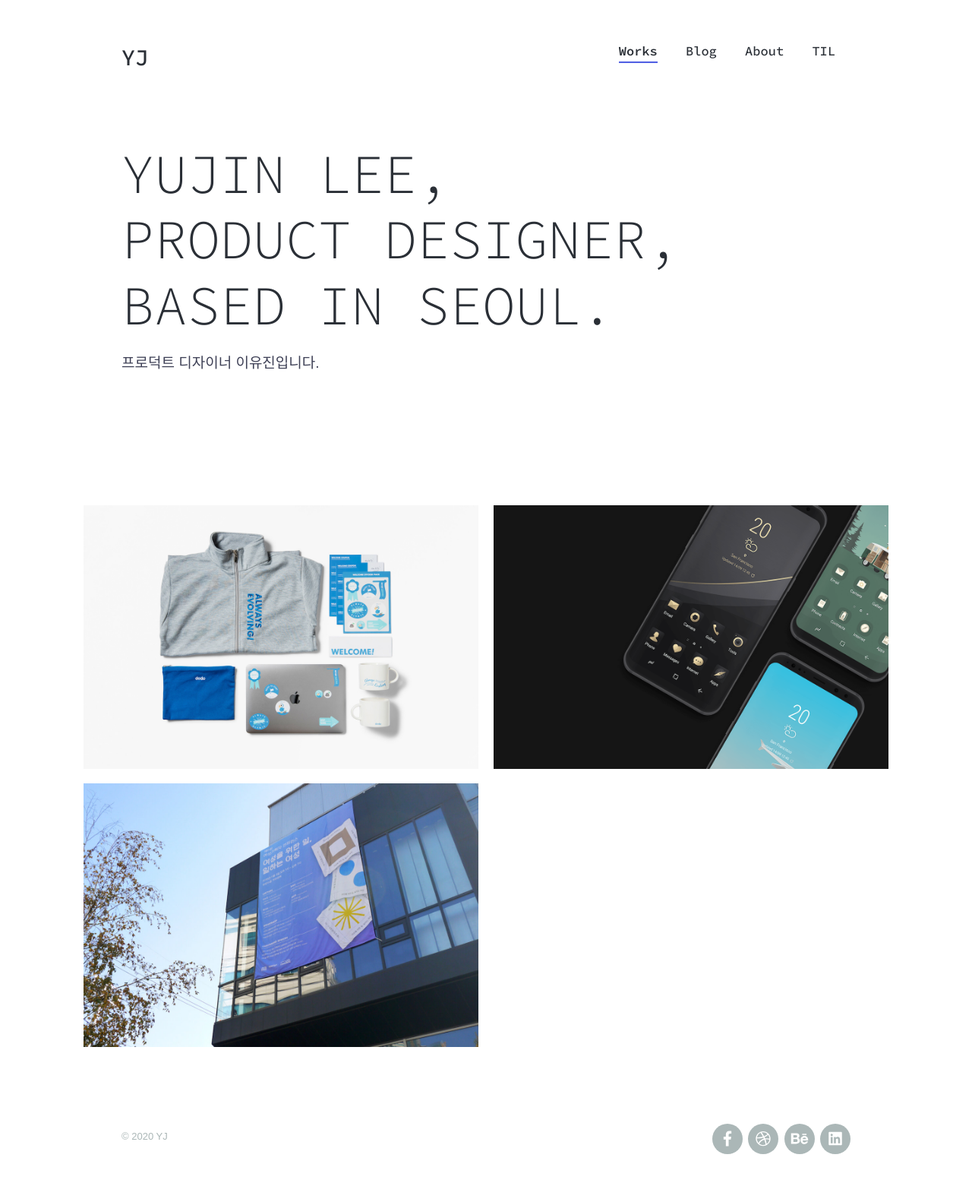
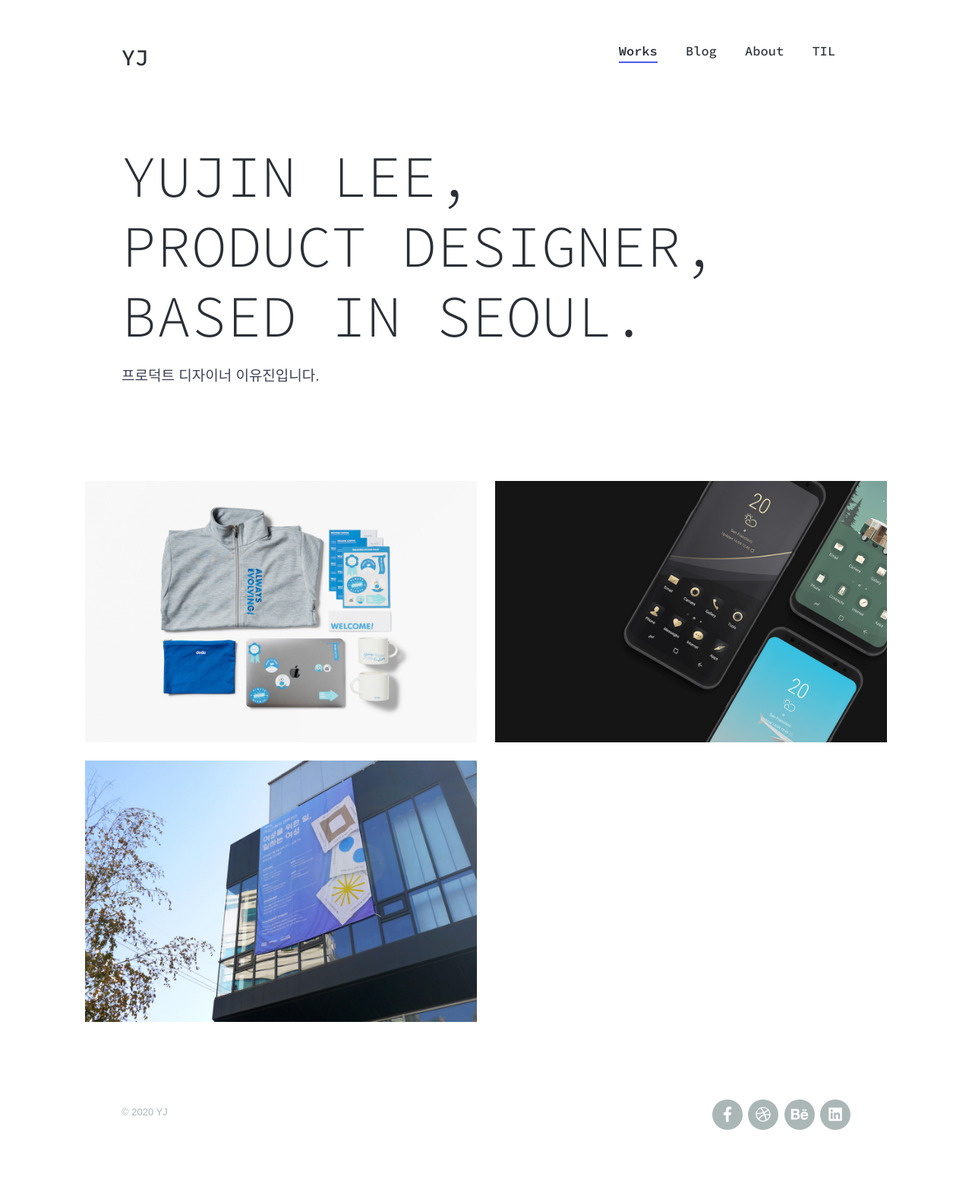
Before and after one commit to yujiinlee/yujiinlee.github.io, a Jekyll site: the page built from index.html, in a window 1280 px wide. Shown: the whole page at 76% size. Built offline with Jekyll 4.4.1, drawn with Linux system fonts in a browser that asks for light colours; nearby versions of some CDN libraries; some web fonts are replaced; after the commit the page ends 1550 px from its top, so only the background shows below that.

Commit message:
edit portfolio item css

```diff
--- a/_sass/_basic.scss
+++ b/_sass/_basic.scss
@@ -381,7 +381,7 @@
 .wrap{
 	position: relative;
 	margin: 0 auto;
-	max-width: 75%;
+	max-width: 85%;
 
 	@include mq(tabletp) {
 		padding: 0;
@@ -414,7 +414,7 @@
 		}
 	/* 테블릿과 데스크탑 */
 	@media all and (min-width: 768px){
-		    font-size: 4.5rem;
+		    font-size: 4.8rem;
             font-weight: 300;
             line-height: 1.2em;
 		}
--- a/_sass/_includes/_content.scss
+++ b/_sass/_includes/_content.scss
@@ -42,18 +42,18 @@
 }
 
 .intro_main {
-    padding: 40px 0 45px 0;
+    padding: 48px 0 52px 0;
 
 	@include mq(tabletp) {
-		padding: 50px 0 60px 0;
+		padding: 72px 0 88px 0;
 	}
 
 	@include mq(tabletl) {
-		padding: 60px 0 70px 0;
+		padding: 88px 0 92px 0;
 	}
 
 	@include mq(laptop) {
-		padding: 96px 0 160px 0;
+		padding: 96px 0 108px 0;
 	}
 
 	h1 {
--- a/_sass/_includes/_portfolio.scss
+++ b/_sass/_includes/_portfolio.scss
@@ -20,6 +20,7 @@
 
     @media all and (max-width: 767px) {
         width: 100%;
+        padding: 8px;
     }
 }
 
@@ -61,27 +62,28 @@
 }
 
 .portfolio-item__info {
-	text-align: center;
+    margin-top: 8px;
+    text-align: center;
+
 }
 
 .portfolio-item__title {
-	color: $overlay-text-color;
+    color: $overlay-text-color;
 	font-size: $grid-item-title-small;
-	font-weight: $grid-item-title-weight;
+	font-weight:  $grid-item-title-weight;
     margin-bottom: 0px;
-	letter-spacing: $grid-item-title-spacing;
 
 	@include mq(tabletp) {
 		font-size: $grid-item-title-medium;
 	}
 
 	@include mq(laptop) {
-		font-size: $grid-item-title-large;
+		font-size: $grid-item-title-medium;
 	}
 }
 
 .portfolio-item__subtitle {
-	margin-top: 5px;
+	margin-top: 2px;
 	color: rgba($overlay-text-color, 0.7);
 	font-size: $grid-item-subtitle-small;
 	font-weight: $grid-item-subtitle-weight;
```
Also changed, not shown: _data/settings.yml (+9 -9 lines).
